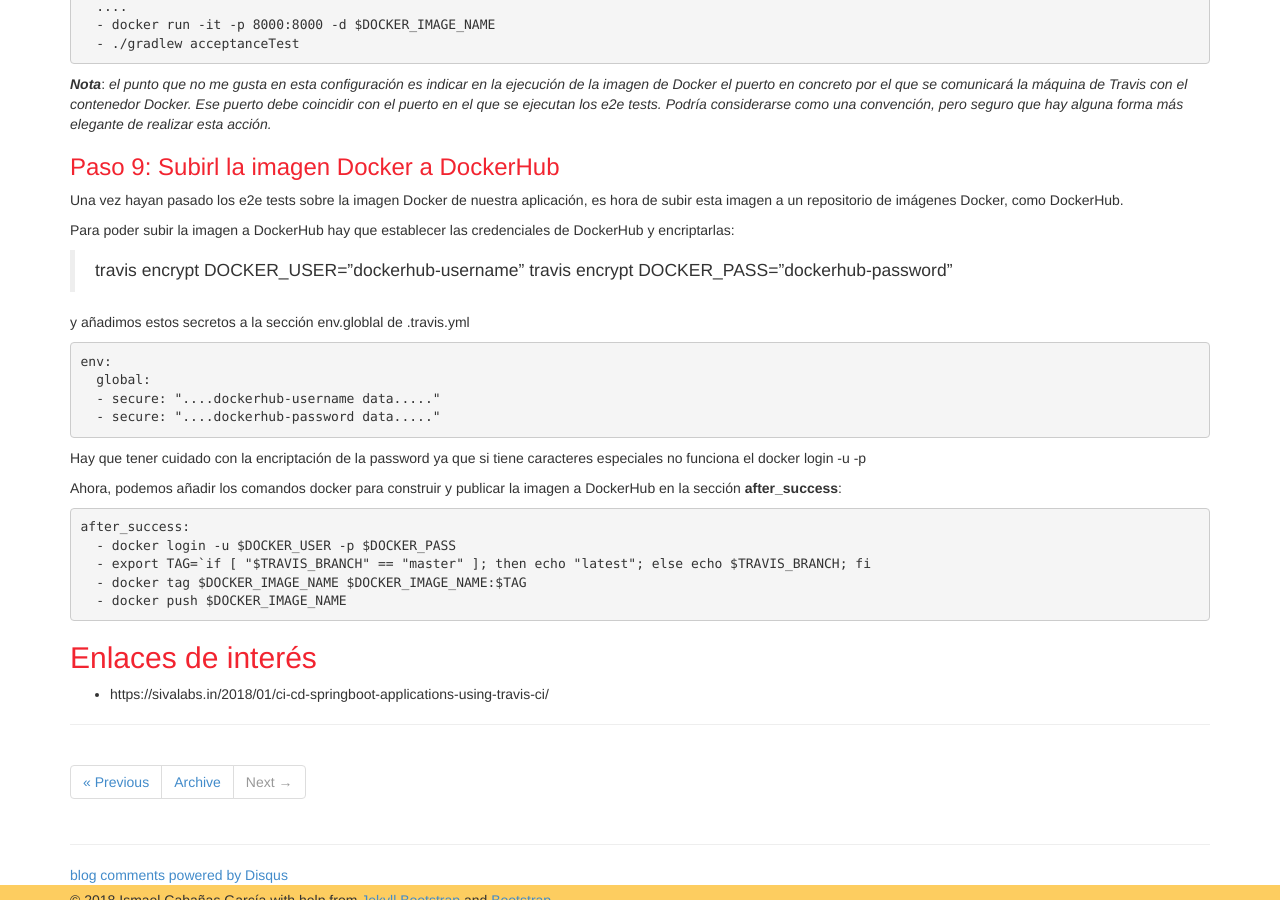
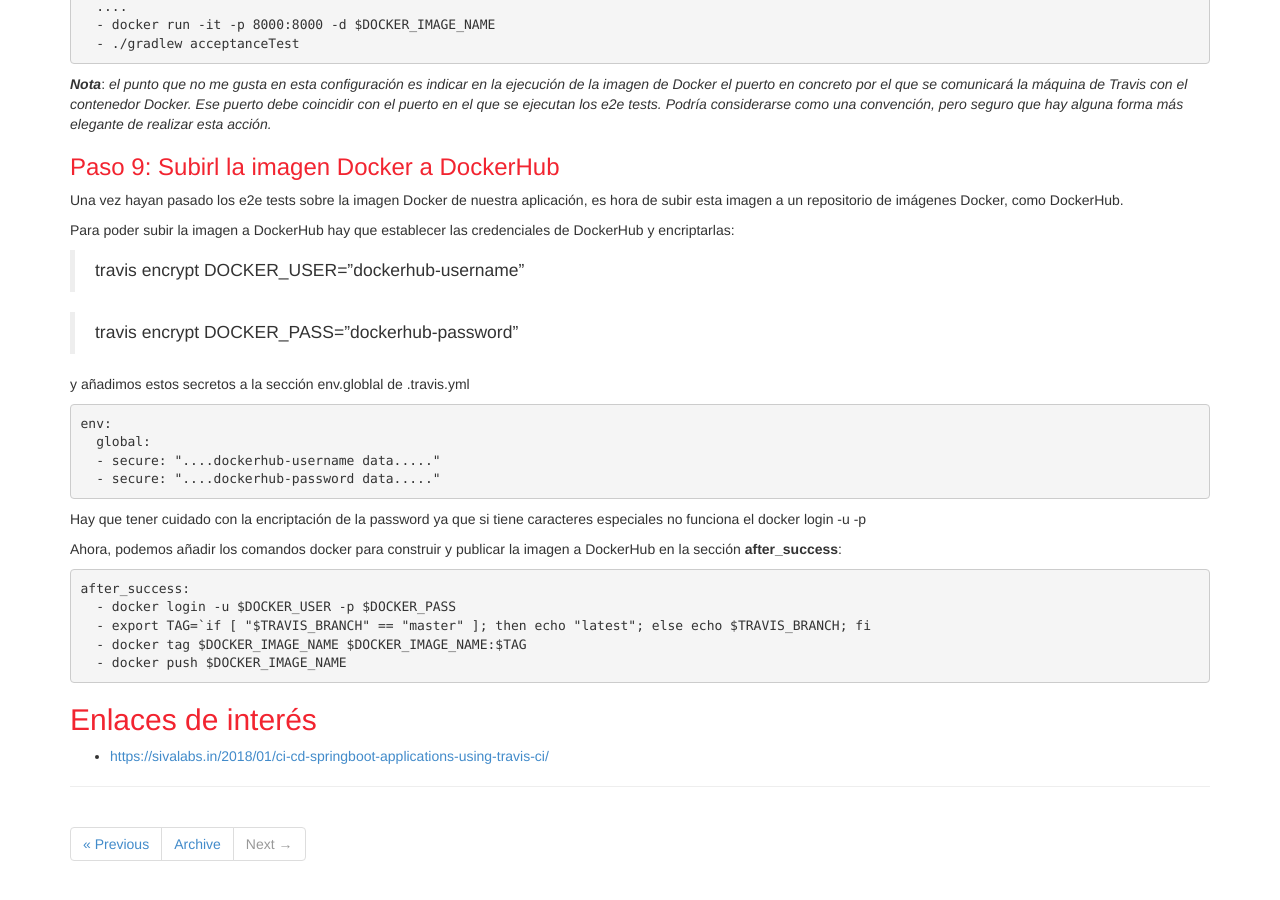
Before and after one commit to ismaelcabanas/ismaelcabanas.github.io, a Jekyll site: the page built from _posts/2018-04-10-desarrollo-de-una-aplicacin-desde-0.md, in a window 1280 px wide and 900 px high, scrolled down 6096 px. Built offline with Jekyll 4.4.1, drawn with Linux system fonts in a browser that asks for light colours; nearby versions of some CDN libraries; comment, search, counter and statistics services are not loaded; part of the change alters nothing that is shown.

```diff
--- a/_posts/2018-04-10-desarrollo-de-una-aplicacin-desde-0.md
+++ b/_posts/2018-04-10-desarrollo-de-una-aplicacin-desde-0.md
@@ -324,6 +324,7 @@ Una vez hayan pasado los e2e tests sobre la imagen Docker de nuestra aplicación
 Para poder subir la imagen a DockerHub hay que establecer las credenciales de DockerHub y encriptarlas:
 
 > travis encrypt DOCKER_USER=”dockerhub-username”
+
 > travis encrypt DOCKER_PASS=”dockerhub-password”
 
 y añadimos estos secretos a la sección env.globlal de .travis.yml
@@ -348,4 +349,4 @@ after_success:
 
 ## Enlaces de interés
 
- - https://sivalabs.in/2018/01/ci-cd-springboot-applications-using-travis-ci/
+ - [https://sivalabs.in/2018/01/ci-cd-springboot-applications-using-travis-ci/](https://sivalabs.in/2018/01/ci-cd-springboot-applications-using-travis-ci/)
```
